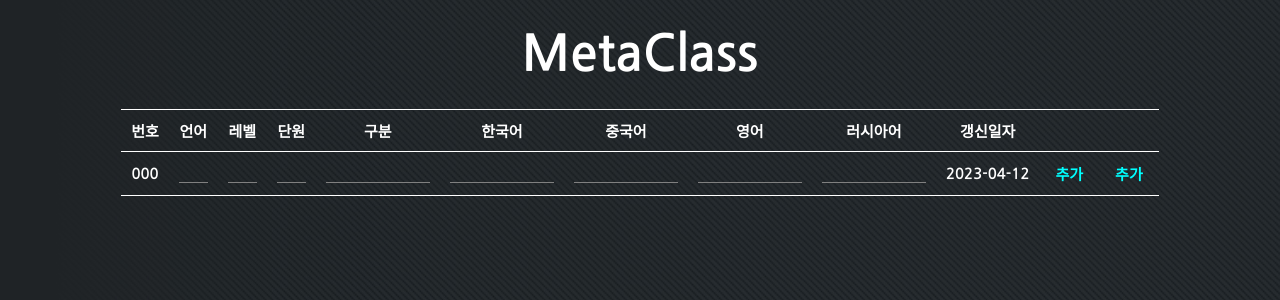
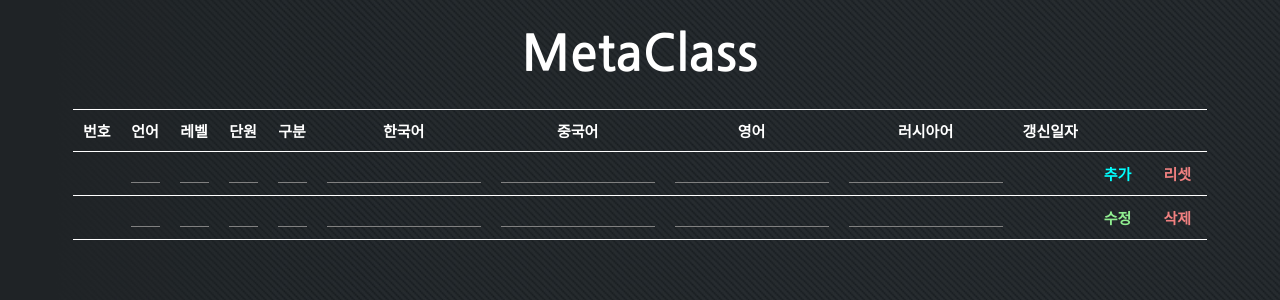
Before and after one commit to DA-RAE/metaclass_react, a React (Create React App) app: page /word in a window 1280 px wide. Shown: the top 300 px of the page. Built offline with nearby package versions, Linux system fonts and the light colour scheme.

Commit message:
20230415

```diff
--- a/src/app/word/Word.js
+++ b/src/app/word/Word.js
@@ -3,28 +3,77 @@
 import { getDate } from '../../func'
 
 function Word() {
-  let date = getDate();
+  const row = { num: '', language: '', level: '', chapter: '', gubun: '', kl: '', cl: '', el: '', rl: '', regdate: '' };
+  const [rowMain, setRowMain] = useState(row);
+  const [rowArr, setRowArr] = useState([row]);
 
-  const [languageInput, setLanguageInput] = useState('');
-  const [levelInput, setLevelInput] = useState('');
-  const [chapterInput, setChapterInput] = useState('');
-  const [gubunInput, setGubunInput] = useState('');
+  function rtnNewArr(arr, index, value) {
+    const newArr = [...arr];
+    newArr[index] = value;
+    return newArr;
+  }
 
-  function languageInputReplace(event) {
-    const replace = event.target.value.replace(/[^a-zA-Z]/g, '');
-    setLanguageInput(replace);
+  function toEng(value) {
+    return (value.replace(/[^a-zA-Z]/g, ''));
   }
-  function levelInputReplace(event) {
-    const replace = event.target.value.replace(/[^0-9]/g, '');
-    setLevelInput(replace);
+
+  function toNum(value) {
+    return (value.replace(/[^0-9]/g, ''));
   }
-  function chapterInputReplace(event) {
-    const replace = event.target.value.replace(/[^0-9]/g, '');
-    setChapterInput(replace);
+
+  function insertRow() {
+    const message =
+    `    번호 : ${rowMain.num}
+    언어 : ${rowMain.language}
+    레벨 : ${rowMain.level}
+    단원 : ${rowMain.chapter}
+    구분 : ${rowMain.gubun}
+    한국어 : ${rowMain.kl}
+    중국어 : ${rowMain.cl}
+    영어 : ${rowMain.el}
+    러시아어 : ${rowMain.rl}
+    갱신일자 : ${rowMain.regdate}`;
+    if (window.confirm(message)) {
+
+    }
   }
-  function gubunInputReplace(event) {
-    const replace = event.target.value.replace(/[^0-9]/g, '');
-    setGubunInput(replace);
+
+  function resetRow() {
+    setRowMain(row);
+  }
+
+  function updateRow(index) {
+    const message =
+    `    번호 : ${rowArr[index].num}
+    언어 : ${rowArr[index].language}
+    레벨 : ${rowArr[index].level}
+    단원 : ${rowArr[index].chapter}
+    구분 : ${rowArr[index].gubun}
+    한국어 : ${rowArr[index].kl}
+    중국어 : ${rowArr[index].cl}
+    영어 : ${rowArr[index].el}
+    러시아어 : ${rowArr[index].rl}
+    갱신일자 : ${rowArr[index].regdate}`;
+    if (window.confirm(message)) {
+
+    }
+  }
+
+  function deleteRow(index) {
+    const message =
+    `    번호 : ${rowArr[index].num}
+    언어 : ${rowArr[index].language}
+    레벨 : ${rowArr[index].level}
+    단원 : ${rowArr[index].chapter}
+    구분 : ${rowArr[index].gubun}
+    한국어 : ${rowArr[index].kl}
+    중국어 : ${rowArr[index].cl}
+    영어 : ${rowArr[index].el}
+    러시아어 : ${rowArr[index].rl}
+    갱신일자 : ${rowArr[index].regdate}`;
+    if (window.confirm(message)) {
+
+    }
   }
 
   return (
@@ -47,22 +96,37 @@
             <th></th>
           </tr>
           <tr>
-            <th><span>000</span></th>
-            <th><input className='input25px' value={languageInput} onInput={languageInputReplace} /></th>
-            <th><input className='input25px' value={levelInput} onInput={levelInputReplace} /></th>
-            <th><input className='input25px' value={chapterInput} onInput={chapterInputReplace} /></th>
-            <th><input className='input100px' value={gubunInput} onInput={gubunInputReplace} /></th>
-            <th><input className='input100px' /></th>
-            <th><input className='input100px' /></th>
-            <th><input className='input100px' /></th>
-            <th><input className='input100px' /></th>
-            <th><span>{date}</span></th>
-            <th><button className='insertButton'>추가</button></th>
-            <th><button className='insertButton'>추가</button></th>
+            <th><span>{rowMain.num}</span></th>
+            <th><input className='input25px' value={rowMain.language} onInput={(event) => setRowMain({ ...rowMain, language: toEng(event.target.value) })} maxLength={2} /></th>
+            <th><input className='input25px' value={rowMain.level} onInput={(event) => setRowMain({ ...rowMain, level: toNum(event.target.value) })} maxLength={1} /></th>
+            <th><input className='input25px' value={rowMain.chapter} onInput={(event) => setRowMain({ ...rowMain, chapter: toNum(event.target.value) })} maxLength={2} /></th>
+            <th><input className='input25px' value={rowMain.gubun} onInput={(event) => setRowMain({ ...rowMain, gubun: toNum(event.target.value) })} maxLength={1} /></th>
+            <th><input className='input150px' value={rowMain.kl} onInput={(event) => setRowMain({ ...rowMain, kl: event.target.value })} maxLength={50} /></th>
+            <th><input className='input150px' value={rowMain.cl} onInput={(event) => setRowMain({ ...rowMain, cl: event.target.value })} maxLength={50} /></th>
+            <th><input className='input150px' value={rowMain.el} onInput={(event) => setRowMain({ ...rowMain, el: event.target.value })} maxLength={50} /></th>
+            <th><input className='input150px' value={rowMain.rl} onInput={(event) => setRowMain({ ...rowMain, rl: event.target.value })} maxLength={50} /></th>
+            <th><span>{rowMain.regdate}</span></th>
+            <th><button className='insertButton' onClick={insertRow}>추가</button></th>
+            <th><button className='deleteButton' onClick={resetRow}>리셋</button></th>
           </tr>
         </thead>
         <tbody>
-
+          {rowArr.map((value, index) =>
+            <tr>
+              <th><span>{value.num}</span></th>
+              <th><input className='input25px' value={value.language} onInput={(event) => setRowArr(rtnNewArr(rowArr, index, { ...value, language: toEng(event.target.value) }))} maxLength={2} /></th>
+              <th><input className='input25px' value={value.level} onInput={(event) => setRowArr(rtnNewArr(rowArr, index, { ...value, level: toNum(event.target.value) }))} maxLength={1} /></th>
+              <th><input className='input25px' value={value.chapter} onInput={(event) => setRowArr(rtnNewArr(rowArr, index, { ...value, chapter: toNum(event.target.value) }))} maxLength={2} /></th>
+              <th><input className='input25px' value={value.gubun} onInput={(event) => setRowArr(rtnNewArr(rowArr, index, { ...value, gubun: toNum(event.target.value) }))} maxLength={1} /></th>
+              <th><input className='input150px' value={value.kl} onInput={(event) => setRowArr(rtnNewArr(rowArr, index, { ...value, kl: event.target.value }))} maxLength={50} /></th>
+              <th><input className='input150px' value={value.cl} onInput={(event) => setRowArr(rtnNewArr(rowArr, index, { ...value, cl: event.target.value }))} maxLength={50} /></th>
+              <th><input className='input150px' value={value.el} onInput={(event) => setRowArr(rtnNewArr(rowArr, index, { ...value, el: event.target.value }))} maxLength={50} /></th>
+              <th><input className='input150px' value={value.rl} onInput={(event) => setRowArr(rtnNewArr(rowArr, index, { ...value, rl: event.target.value }))} maxLength={50} /></th>
+              <th><span>{value.regdate}</span></th>
+              <th><button className='updateButton' onClick={() => updateRow(index)}>수정</button></th>
+              <th><button className='deleteButton' onClick={() => deleteRow(index)}>삭제</button></th>
+            </tr>
+          )}
         </tbody>
       </table>
     </>
--- a/src/style.css
+++ b/src/style.css
@@ -97,6 +97,21 @@
     top: 1px;
 }
 
+.updateButton {
+    cursor: pointer;
+    border: none;
+    background-color: rgba(0, 0, 0, 0);
+    font-family: 'Nanum Gothic', sans-serif;
+    font-size: 15px;
+    font-weight: bold;
+    color: lightgreen;
+}
+
+.updateButton:active {
+    position: relative;
+    top: 1px;
+}
+
 .deleteButton {
     cursor: pointer;
     border: none;
@@ -104,7 +119,7 @@
     font-family: 'Nanum Gothic', sans-serif;
     font-size: 15px;
     font-weight: bold;
-    color: red;
+    color: lightcoral;
 }
 
 .deleteButton:active {
@@ -116,6 +131,6 @@
     width: 25px;
 }
 
-.input100px {
-    width: 100px;
+.input150px {
+    width: 150px;
 }
```
Also changed, not shown: 1 other file (tests, documents, lock files or other folders).
